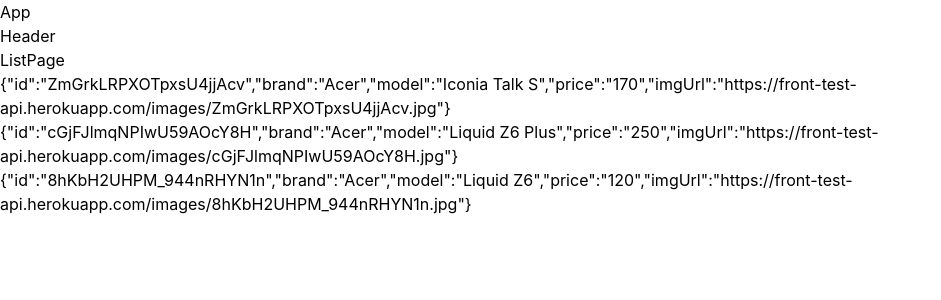
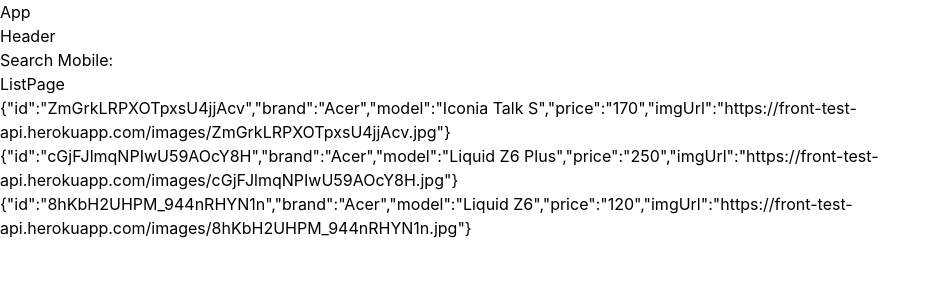
Before and after one commit to rafahuelin/mobile_shop_react_tailwind, a React (Create React App) app: page / in a window 1280 px wide. Shown: the top 300 px of the page, without its empty margins (0-941 px from the left). Built offline with nearby package versions, Linux system fonts and the light colour scheme.

Commit message:
search filter by branch and model

```diff
--- /dev/null
+++ b/src/Components/Search.js
@@ -0,0 +1,19 @@
+import PropTypes from 'prop-types'
+import React from 'react'
+
+
+const Search = ({handleSearch}) => {
+
+  return (
+    <>
+      <label htmlFor="mobile-search">Search Mobile:</label>
+      <input type="search" id="mobile-search" onChange={handleSearch} />
+    </>
+  )
+}
+
+Search.propTypes = {
+  handleSearch: PropTypes.func
+}
+
+export default Search
--- a/src/Pages/ListPage.js
+++ b/src/Pages/ListPage.js
@@ -1,20 +1,34 @@
 import PropTypes from 'prop-types'
-import React from 'react'
+import React, { useState } from 'react'
+import Header from '../Components/Header'
 import ListItem from '../Components/ListItem'
-import Header from '../Components/Header'
+import Search from '../Components/Search'
 
 
-const ListPage = ({data}) => (
-  <>
+const ListPage = ({data}) => {
+  const [filteredData, setFilteredData] = useState(data)
+
+  const handleSearch = (event) => {
+    const searchValue = event.target.value.toLowerCase()
+    searchValue !== '' && setFilteredData(data.filter(mobile => {
+      const brand = mobile.brand.toLowerCase()
+      const model = mobile.model.toLowerCase()
+      const isMatch = brand.includes(searchValue) || model.includes(searchValue)
+      return isMatch
+    }))
+  }
+
+  return <>
     <Header />
+    <Search handleSearch={handleSearch} />
     <h1>ListPage</h1>
     <div>
       <ul>
-        { data.map(mobile => <ListItem key={mobile.id} mobile={mobile} />) }
+        { filteredData.map(mobile => <ListItem key={mobile.id} mobile={mobile} />) }
       </ul>
     </div>
   </>
-)
+}
 
 
 ListPage.propTypes = {
```
